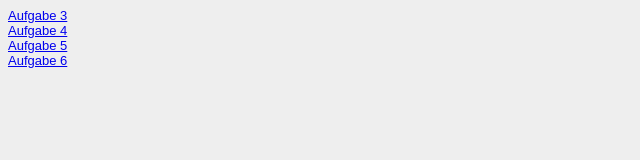
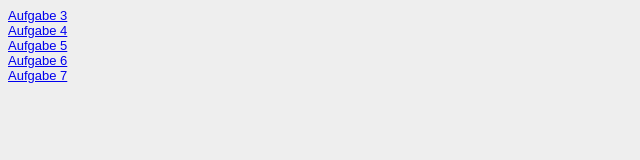
Before and after one commit to Saskiafischer/EIA1_SoSe22, a plain HTML site: page Steckbrief/steckbrief.html in a window 1280 px wide. Shown: the full height of the page, 0-640 px from the left. Drawn offline with Linux system fonts and the light colour scheme.

Commit message:
Steckbrief

```diff
--- a/Steckbrief/steckbrief.html
+++ b/Steckbrief/steckbrief.html
@@ -20,5 +20,7 @@ body {
 	<a href="https://saskiafischer.github.io/EIA1_SoSe22/Aufgaben/L05/index.html">Aufgabe 5</a>
 	<br>
 	<a href="https://saskiafischer.github.io/EIA1_SoSe22/Aufgaben/L06/eu.html">Aufgabe 6</a>
+	<br>
+	<a href="https://saskiafischer.github.io/EIA1_SoSe22/Aufgaben/L07/eu"> Aufgabe 7</a>
 </body>
 </html>
```
